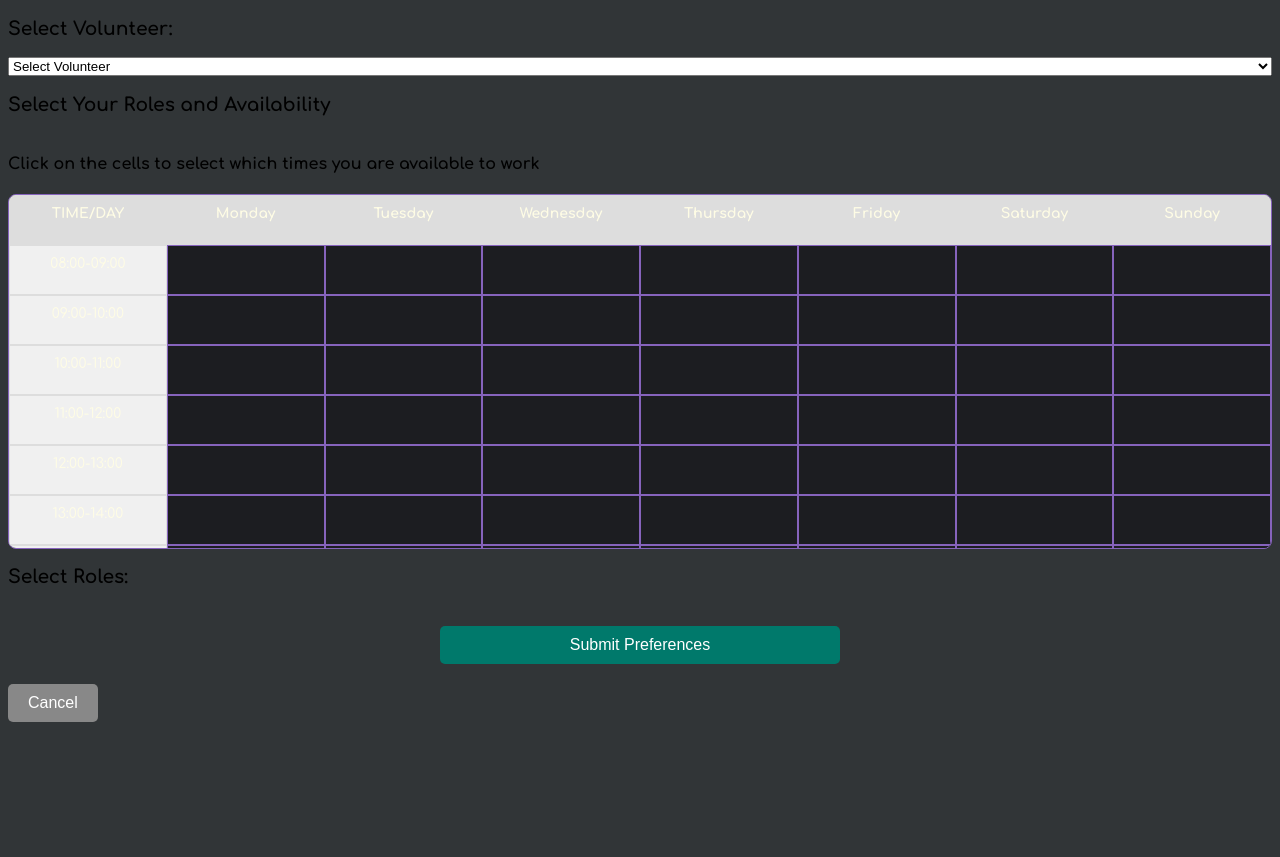
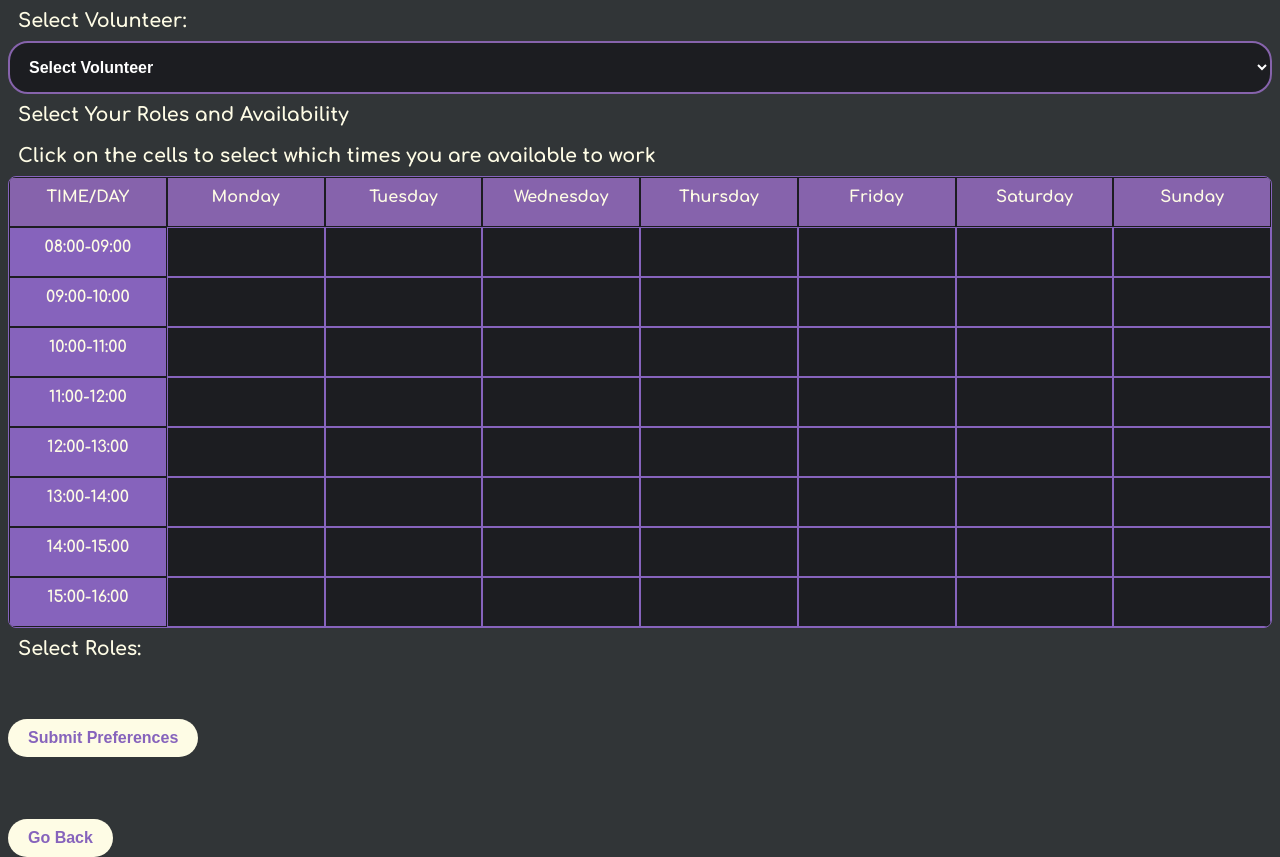
Before and after one commit to tylerglendinning69/KV6002_GroupProject, a PHP site: page /MInputPreferences.html in a window 1280 px wide. Shown: the part 86-943 px from the top of the page. Before the commit the page ends 808 px from the top, so only its background shows below. Run offline with PHP 8.4, Linux system fonts and the light colour scheme.

Commit message:
Added CSS

```diff
--- a/TB05_Project/MInputPreferences.html
+++ b/TB05_Project/MInputPreferences.html
@@ -15,23 +15,25 @@
         </header>
 
         <!-- Volunteer Selection Dropdown -->
-        <h3>Select Volunteer:</h3>
-        <select id="volunteerSelect">
+        <h3 class="heading2">Select Volunteer:</h3>
+        <select id="volunteerSelect" class="roleType">
             <!-- Options will be populated dynamically -->
         </select>
 
-        <h3>Select Your Roles and Availability</h3>
-        <h4>Click on the cells to select which times you are available to work</h4>
+        <h3 class="heading2">Select Your Roles and Availability</h3>
+        <h4 class="heading2">Click on the cells to select which times you are available to work</h4>
 
         <!-- Schedule Grid -->
-        <div class="schedule" id="schedule"></div>
-
-        <!-- Role Selection -->
-        <h3>Select Roles:</h3>
-        <div id="roleList" class="role-list"></div>
-
-        <!-- Submit Button -->
-        <button id="submit" class="timetable-submit-btn">Submit Preferences</button>
+        <div class="inputGrid">
+            <div class="schedule" id="schedule"></div>
+            <!-- Role Selection -->
+            <div>
+                <h3 class="heading2">Select Roles:</h3>
+                <div id="roleList" class="role-list"></div>
+                <!-- Submit Button -->
+                <div class="button-container"><button id="submit" class="extraBtns">Submit Preferences</button></div>
+            </div>
+        </div>
 
         <script>
             const scheduleContainer = document.getElementById('schedule');
@@ -125,7 +127,7 @@
             function createHeaderCell(content) {
                 const header = document.createElement('div');
                 header.textContent = content;
-                header.classList.add('timetable-header');
+                header.classList.add('header');
                 return header;
             }
 
@@ -133,7 +135,7 @@
             function createTimeCell(content) {
                 const timeColumn = document.createElement('div');
                 timeColumn.textContent = content;
-                timeColumn.classList.add('timetable-time-column');
+                timeColumn.classList.add('time-column');
                 return timeColumn;
             }
 
@@ -149,6 +151,7 @@
                     roleItem.textContent = role;
                     roleItem.classList.add('timetable-role');
                     roleItem.dataset.role = role;
+
 
                     // Toggle role selection
                     roleItem.addEventListener('click', () => toggleRoleSelection(roleItem));
@@ -211,6 +214,6 @@ submitButton.addEventListener('click', () => {
             generateSchedule();
             generateRoleList();
         </script>
-        <a href="MEditVolunteer.html"><button name="BackToEdit" type="button">Cancel</button></a>
+        <a href="MEditVolunteer.html"><button name="BackToVolunteer" type="button" class="extraBtns">Go Back</button></a>
     </body>
 </html>
--- a/TB05_Project/TB05css.css
+++ b/TB05_Project/TB05css.css
@@ -804,3 +804,18 @@ a {
 .inputGrid{
     display: grid;
 }
+
+.timetable-role{
+    color: white;
+    font-weight: bolder;
+    background-color: #8663ac;
+    padding: 10px;
+    margin-bottom: 5px;
+    font-size: 15px;
+}
+
+.timetable-role.selected{
+    background-color: #fefce5;
+    color: #8663ac;
+    transition: color 0.25s background-color 0.25s;
+}
```
Also changed, not shown: TB05_Project/VInputPreferences.html (+8 -7 lines).
